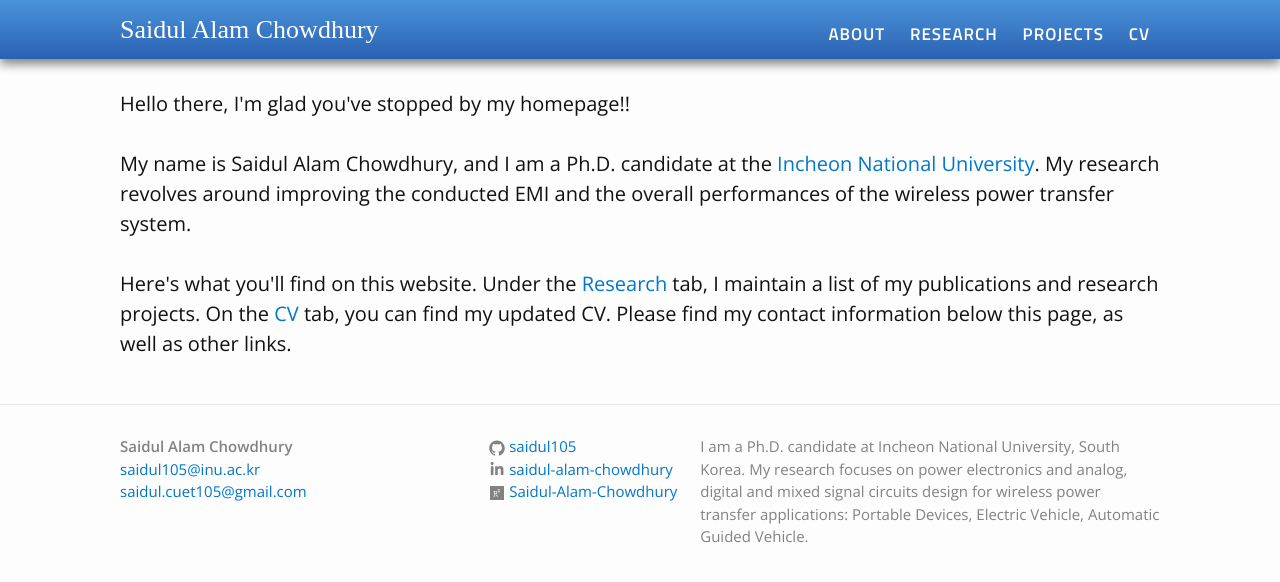
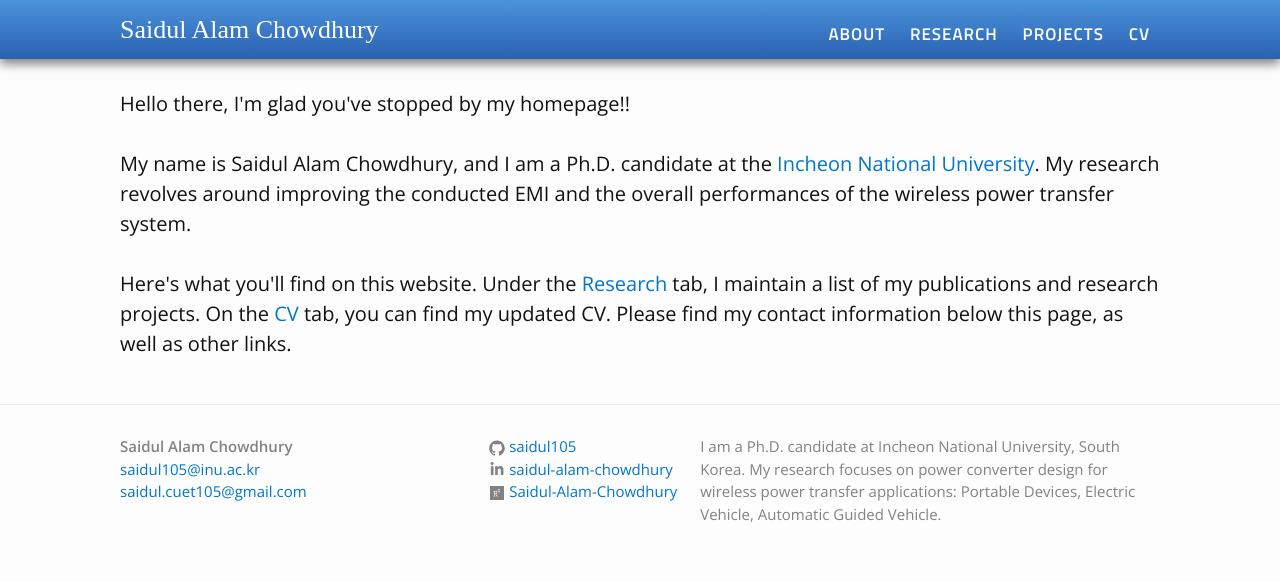
Before and after one commit to saidul105/saidul105.github.io, a Jekyll site: the page built from index.html, in a window 1280 px wide. Shown: the top 582 px of the page. Built offline with Jekyll 4.4.1, drawn with Linux system fonts in a browser that asks for light colours.

Commit message:
Update _config.yml

```diff
--- a/_config.yml
+++ b/_config.yml
@@ -4,7 +4,7 @@
 academic_email: saidul105@inu.ac.kr
 
 description: > # this means to ignore newlines until "baseurl:"
-  I am a Ph.D. candidate at Incheon National University, South Korea. My research focuses on power electronics and analog, digital and mixed signal circuits design for wireless power transfer applications: Portable Devices, Electric Vehicle, Automatic Guided Vehicle.
+  I am a Ph.D. candidate at Incheon National University, South Korea. My research focuses on power converter design for wireless power transfer applications: Portable Devices, Electric Vehicle, Automatic Guided Vehicle.
 
 baseurl: "" # the subpath of your site, e.g. /blog/
 
```
